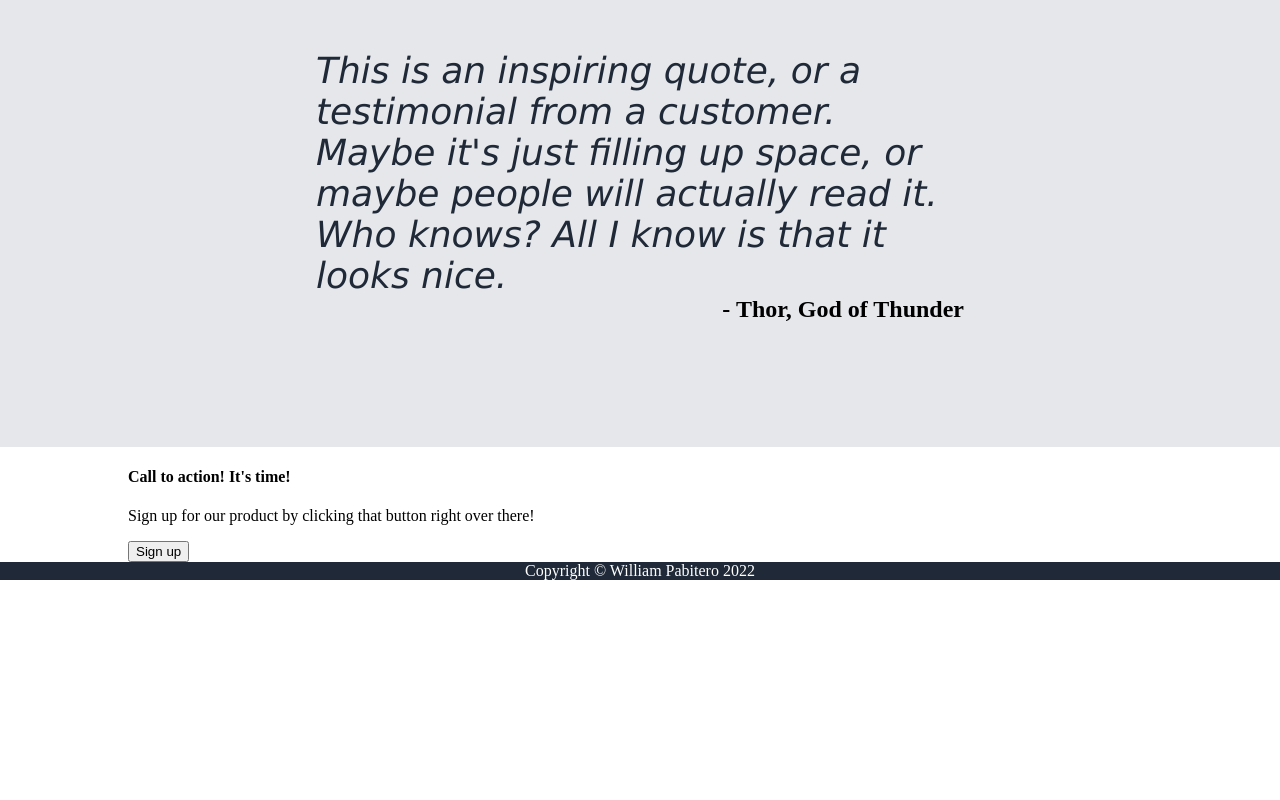
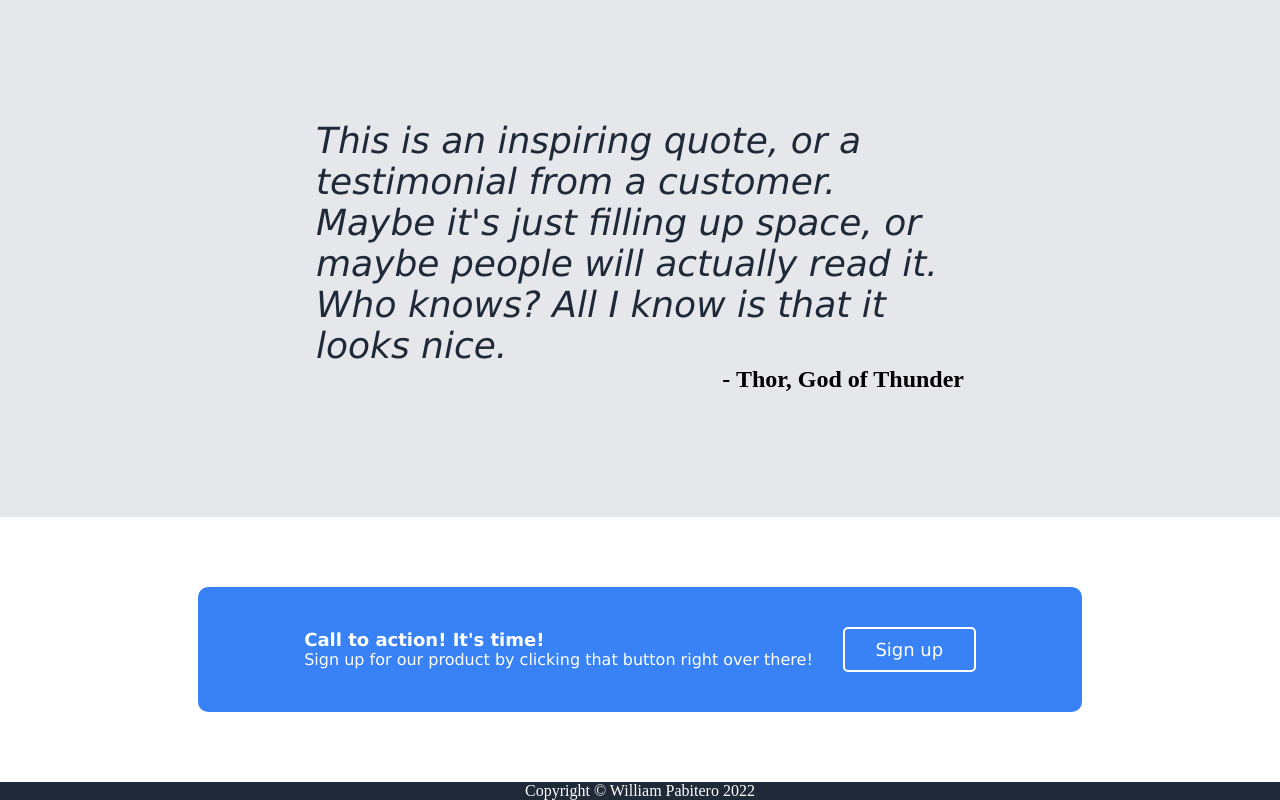
Before and after one commit to WillPabs/odin-project, a plain HTML site: page Foundations/LandingPage/index.html in a window 1280 px wide. Shown: the part 897-1697 px from the top of the page. Before the commit the page ends 1477 px from the top, so only its background shows below. Drawn offline with Linux system fonts and the light colour scheme.

Commit message:
Styled sign up section

```diff
--- a/Foundations/LandingPage/index.html
+++ b/Foundations/LandingPage/index.html
@@ -54,12 +54,14 @@
         <p class="quote-author">- Thor, God of Thunder</p>
     </div>
     <div class="sign-up">
-        <div class="container">
-            <div class="sign-up-text">
-                <h4>Call to action! It's time!</h4>
-                <p>Sign up for our product by clicking that button right over there!</p>
+        <div class="sign-up-container">
+            <div class="sign-up-content">
+                <div class="sign-up-text">
+                    <h4>Call to action! It's time!</h4>
+                    <p>Sign up for our product by clicking that button right over there!</p>
+                </div>
+                <button>Sign up</button>
             </div>
-            <button>Sign up</button>
         </div>
     </div>
     <div class="footer">
--- a/Foundations/LandingPage/styles.css
+++ b/Foundations/LandingPage/styles.css
@@ -88,6 +88,7 @@ a {
 
 /* ------- INFO ------- */
 .info {
+    margin-bottom: 70px;
     padding-left: 10%;
     padding-right: 10%;
     display: flex;
@@ -160,6 +161,45 @@ a {
 .sign-up {
     padding-left: 10%;
     padding-right: 10%;
+    display:flex;
+    justify-content: center;
+}
+
+.sign-up-container {
+    background-color: #3882F6;
+    margin: 70px;
+    flex: 1;
+    border-radius: 10px;
+    color: white;
+    padding: 40px;
+}
+
+.sign-up-content {
+    display: flex;
+    justify-content: center;
+    align-items: center;
+    gap: 30px;
+}
+
+.sign-up-text > * {
+    margin: 0;
+    font-family: Verdana;
+}
+
+.sign-up-text h4 {
+    font-size: 18px;
+}
+
+.sign-up-content button {
+    border: solid 2px white;
+    outline-color: white;
+    border-radius: 5px;
+    color: white;
+    padding: 10px 30px;
+    background-color: #3882F6;
+    font-family: Verdana;
+    font-size: 18px;
+    min-width: 133px;
 }
 
 /* ------- FOOTER ------- */
```
